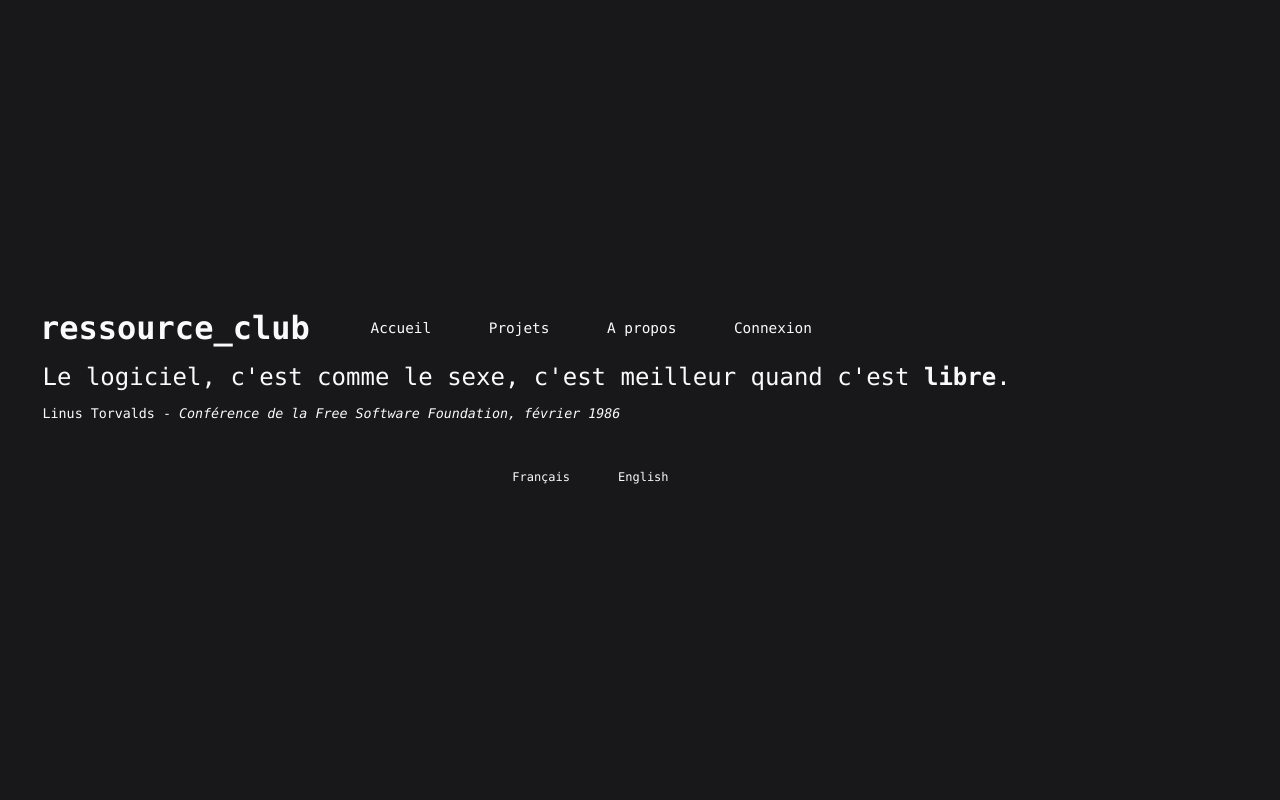
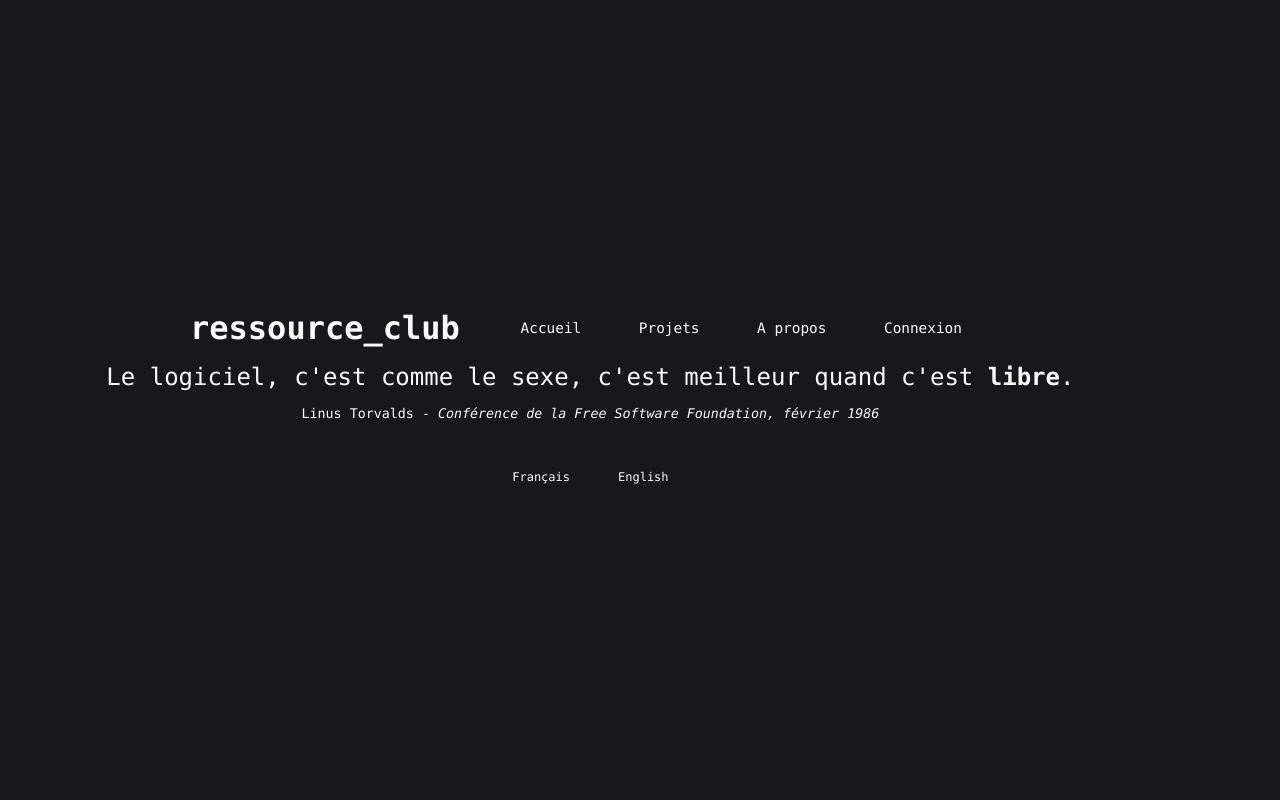
Before and after one commit to ressource-club/resrc.club, a PHP site: page / in a window 1280 px wide; the page is wider, and only the part inside the window is pictured. Run offline with PHP 8.4, Linux system fonts and the light colour scheme.

Commit message:
recentrage du body

```diff
--- a/style/composants.css
+++ b/style/composants.css
@@ -8,6 +8,7 @@ header #titre
     font-weight: 900;
     font-size: xx-large;
     margin-bottom: 1rem;
+    text-align: center;
 }
 header div#menu
 {
--- a/style/mobile.css
+++ b/style/mobile.css
@@ -1,3 +1,7 @@
+@media (min-width: 992px)
+{
+    body { text-align: center!important;}
+}
 @media (max-width: 992px)
 {
     header { display: block; }
```
